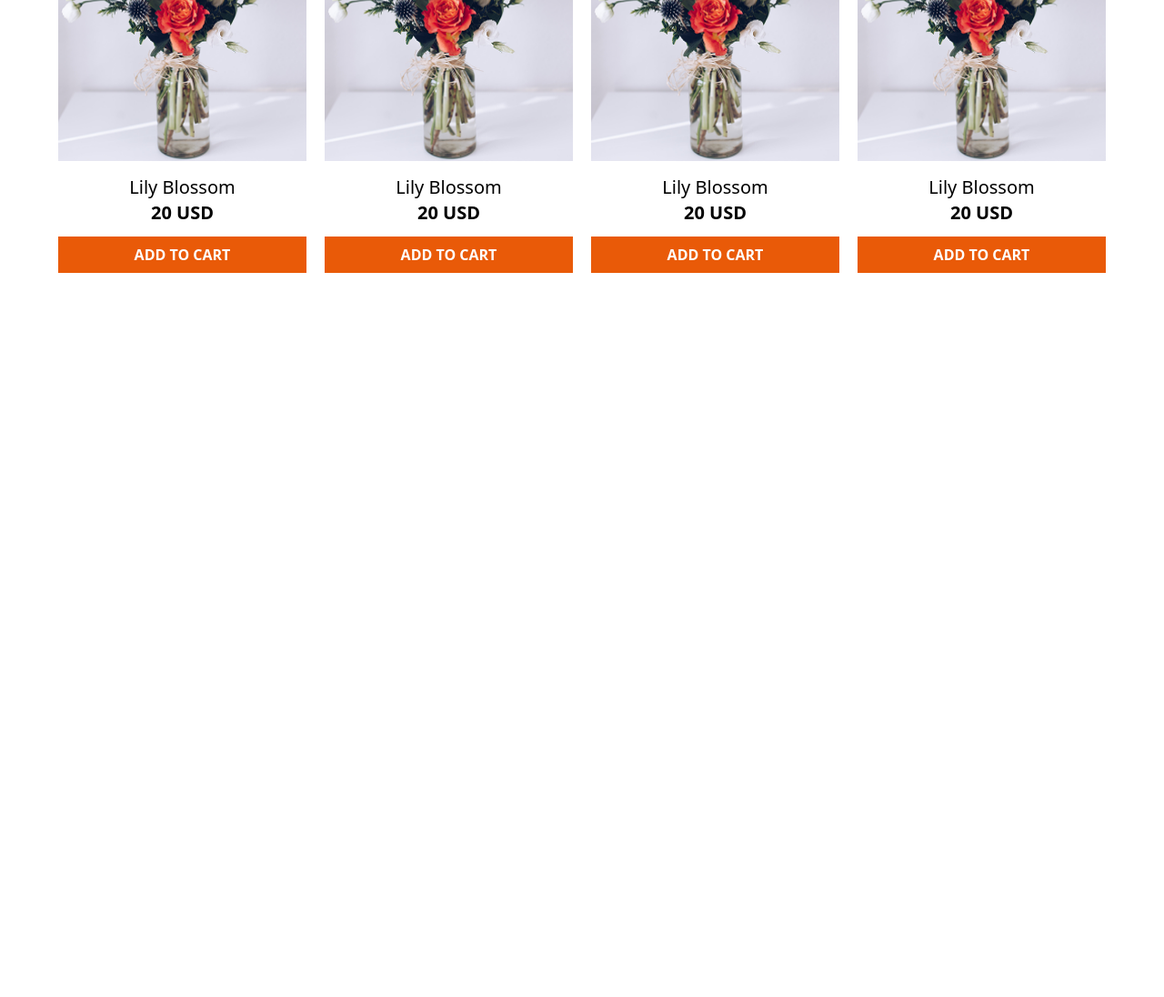
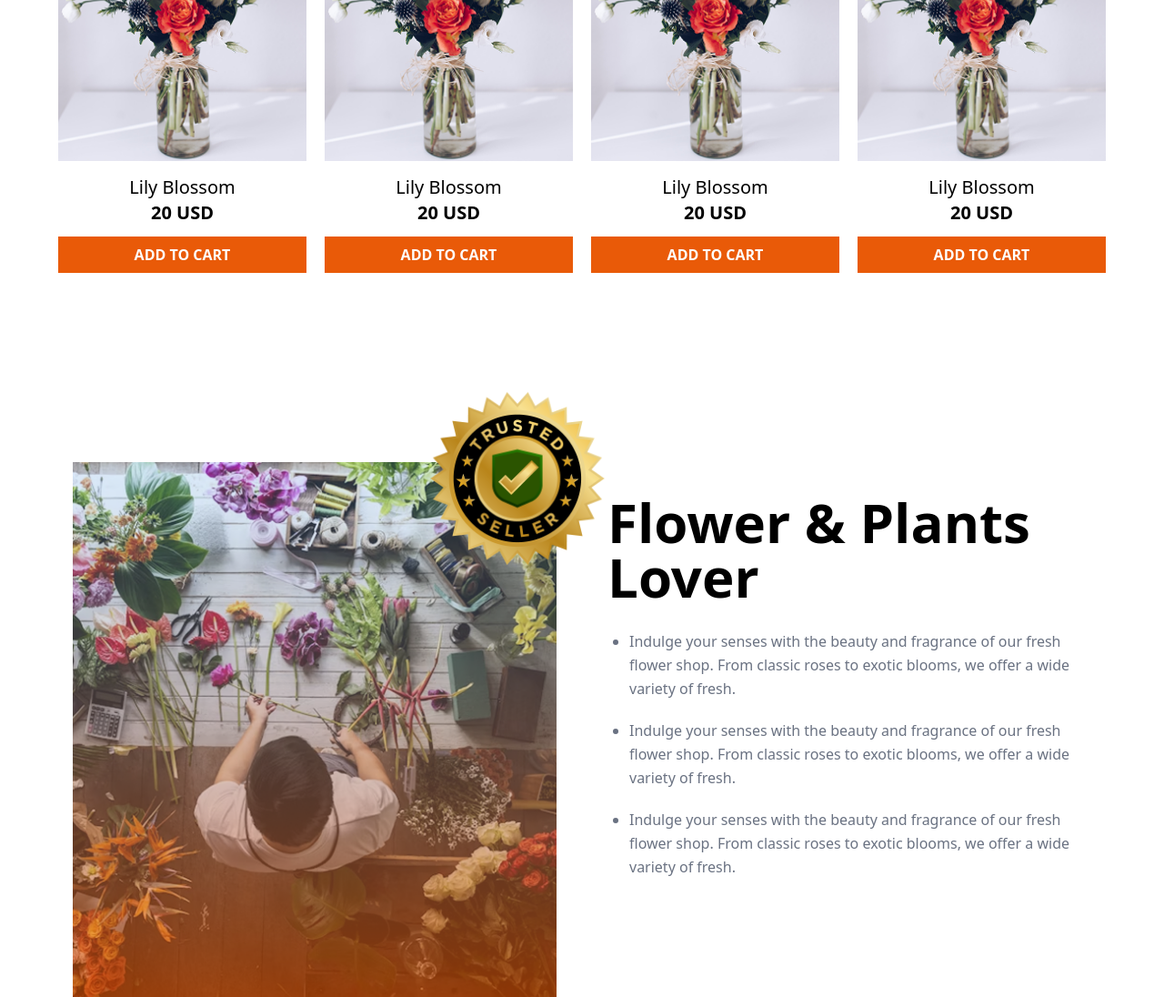
Before and after one commit to mdmasudparves09/assainment2, a plain HTML site: page index.html in a window 1280 px wide. Shown: the part 1586-2682 px from the top of the page at 91% size. Before the commit the page ends 1886 px from the top, so only its background shows below. Drawn offline with nearby package versions, Linux system fonts and the light colour scheme.

Commit message:
additional mark section is done

```diff
--- a/index.html
+++ b/index.html
@@ -175,6 +175,47 @@
           </button>
         </div>
       </div>
+
+      <!-- flower lover section and additional mark section-->
+    </section>
+     <section class="mt-10 px-4 max-w-6xl mx-auto md:mt-52">
+      <div class="grid sm:grid-cols-2 w-full justify-around gap-x-14">
+        <div class="h-full relative">
+          <img
+            class="hidden md:block md:absolute top-[-115px] right-[-90px] w-1/2"
+            src="./images/trusted-badge.png"
+            alt=""
+          />
+          <img class="sm:h-full" src="./images/flower-store.png" alt="" />
+        </div>
+        <div class="mt-9">
+          <p class="text-2xl md:text-6xl font-bold mb-7 noto-serif">
+            Flower & Plants Lover
+          </p>
+
+          <ul
+            class="list-disc pl-6 leading-relaxed text-gray-500 grid gap-y-5 inter"
+          >
+            <li>
+              Indulge your senses with the beauty and fragrance of our fresh
+              flower shop. From classic roses to exotic blooms, we offer a wide
+              variety of fresh.
+            </li>
+
+            <li>
+              Indulge your senses with the beauty and fragrance of our fresh
+              flower shop. From classic roses to exotic blooms, we offer a wide
+              variety of fresh.
+            </li>
+
+            <li>
+              Indulge your senses with the beauty and fragrance of our fresh
+              flower shop. From classic roses to exotic blooms, we offer a wide
+              variety of fresh.
+            </li>
+          </ul>
+        </div>
+      </div>
     </section>
 
     </main>
```
